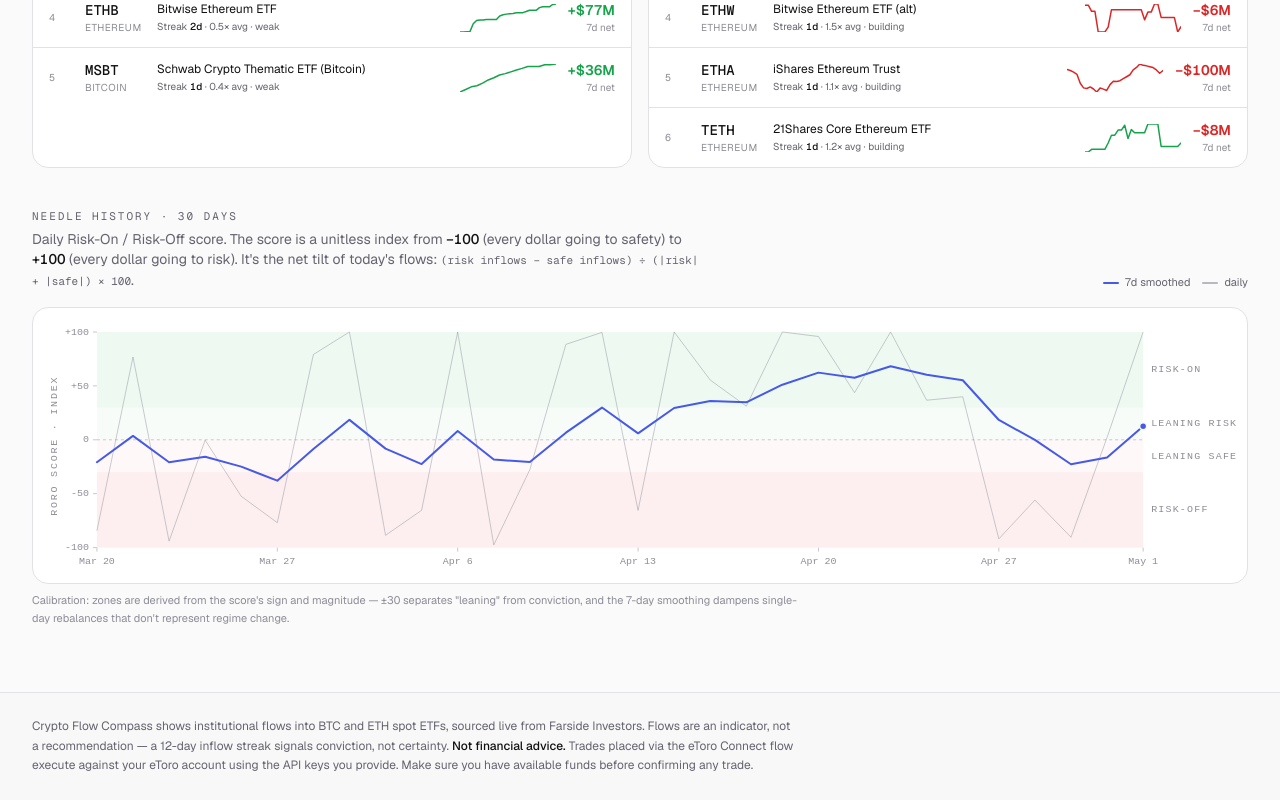
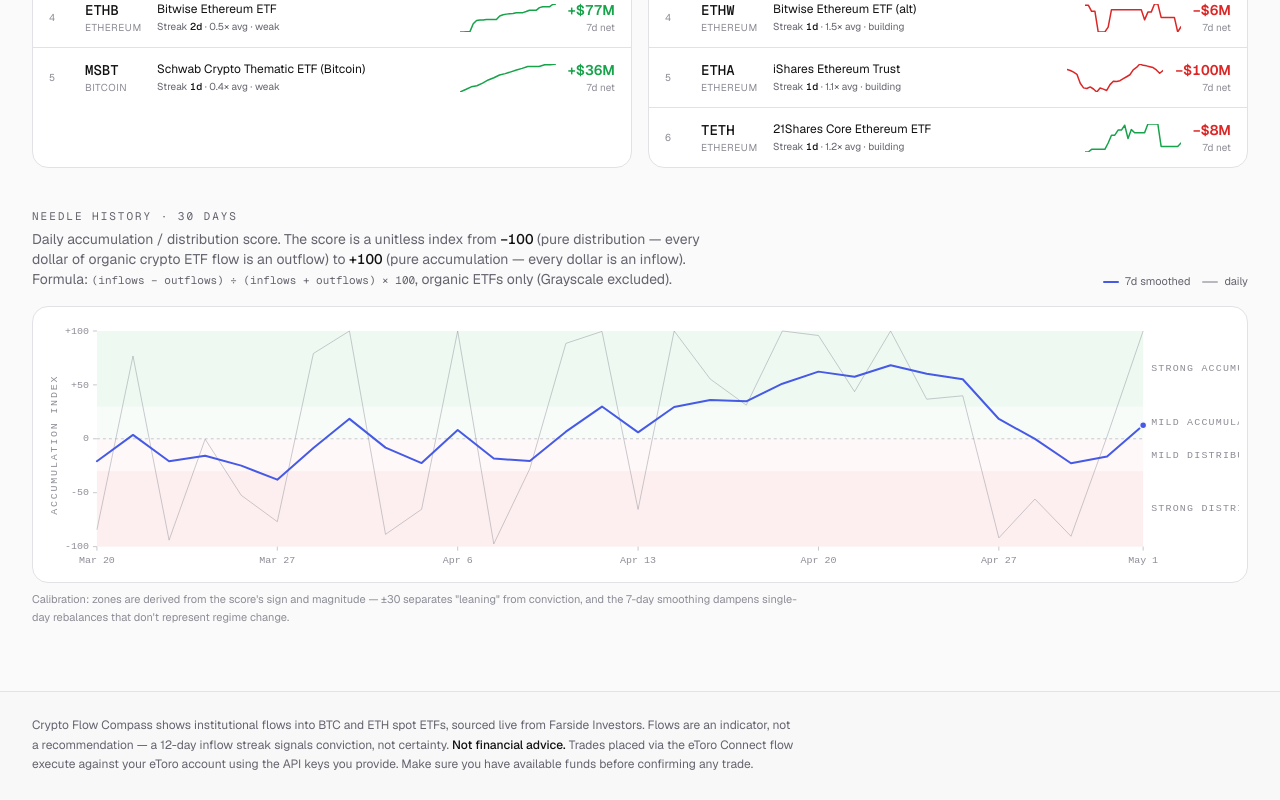
Before and after one commit to rannachman-tech/Crypto-ETF-flow-compass-, a Next.js app: page / in a window 1280 px wide. Shown: the part 1807-2607 px from the top of the page. Built offline with nearby package versions, Linux system fonts and the light colour scheme.

Commit message:
Add files via upload

```diff
--- a/components/DeepHistoryChart.tsx
+++ b/components/DeepHistoryChart.tsx
@@ -38,12 +38,12 @@ export default function DeepHistoryChart({ history }: Props) {
 
   const zeroY = yFor(0);
 
-  // Calibration bands with explicit zone labels in the right gutter.
+  // Calibration bands — labels match the accumulation/distribution framing used elsewhere in the app.
   const bands: { y0: number; y1: number; color: string; opacity: number; label: string; mid: number }[] = [
-    { y0: yFor(100), y1: yFor(30),   color: "rgb(var(--positive))", opacity: 0.07, label: "Risk-on",      mid: 65 },
-    { y0: yFor(30),  y1: yFor(0),    color: "rgb(var(--positive))", opacity: 0.03, label: "Leaning risk", mid: 15 },
-    { y0: yFor(0),   y1: yFor(-30),  color: "rgb(var(--negative))", opacity: 0.03, label: "Leaning safe", mid: -15 },
-    { y0: yFor(-30), y1: yFor(-100), color: "rgb(var(--negative))", opacity: 0.07, label: "Risk-off",     mid: -65 },
+    { y0: yFor(100), y1: yFor(30),   color: "rgb(var(--positive))", opacity: 0.07, label: "Strong accumulation", mid: 65 },
+    { y0: yFor(30),  y1: yFor(0),    color: "rgb(var(--positive))", opacity: 0.03, label: "Mild accumulation",   mid: 15 },
+    { y0: yFor(0),   y1: yFor(-30),  color: "rgb(var(--negative))", opacity: 0.03, label: "Mild distribution",   mid: -15 },
+    { y0: yFor(-30), y1: yFor(-100), color: "rgb(var(--negative))", opacity: 0.07, label: "Strong distribution", mid: -65 },
   ];
 
   const xTicks = history.filter((_, i) => i % 5 === 0 || i === history.length - 1);
@@ -56,14 +56,14 @@ export default function DeepHistoryChart({ history }: Props) {
             Needle history · 30 days
           </h2>
           <p className="mt-1 text-sm text-fg-subtle max-w-2xl">
-            Daily Risk-On / Risk-Off score. The score is a unitless index from <span className="tabular-nums font-medium text-fg">−100</span> (every dollar going to safety) to <span className="tabular-nums font-medium text-fg">+100</span> (every dollar going to risk). It's the net tilt of today's flows: <span className="font-mono text-[11px]">(risk inflows − safe inflows) ÷ (|risk| + |safe|) × 100</span>.
+            Daily accumulation / distribution score. The score is a unitless index from <span className="tabular-nums font-medium text-fg">−100</span> (pure distribution — every dollar of organic crypto ETF flow is an outflow) to <span className="tabular-nums font-medium text-fg">+100</span> (pure accumulation — every dollar is an inflow). Formula: <span className="font-mono text-[11px]">(inflows − outflows) ÷ (inflows + outflows) × 100</span>, organic ETFs only (Grayscale excluded).
         </p>
         </div>
         <Legend />
       </div>
 
       <div className="mt-4 rounded-2xl border border-border bg-surface p-2">
-        <svg viewBox={`0 0 ${W} ${H}`} className="w-full h-auto" role="img" aria-label="30-day Risk-On / Risk-Off needle history with calibration zones">
+        <svg viewBox={`0 0 ${W} ${H}`} className="w-full h-auto" role="img" aria-label="30-day accumulation / distribution needle history with calibration zones">
           {bands.map((b, i) => (
             <g key={i}>
               <rect
@@ -108,7 +108,7 @@ export default function DeepHistoryChart({ history }: Props) {
             className="fill-fg-muted"
             style={{ fontSize: "10px", letterSpacing: "0.18em", textTransform: "uppercase", fontFamily: "ui-monospace, monospace" }}
           >
-            RoRo score · index
+            Accumulation index
           </text>
 
           {/* Y axis labels */}
```
Also changed, not shown: scripts/audit-baskets.ts (+6 -3 lines).
